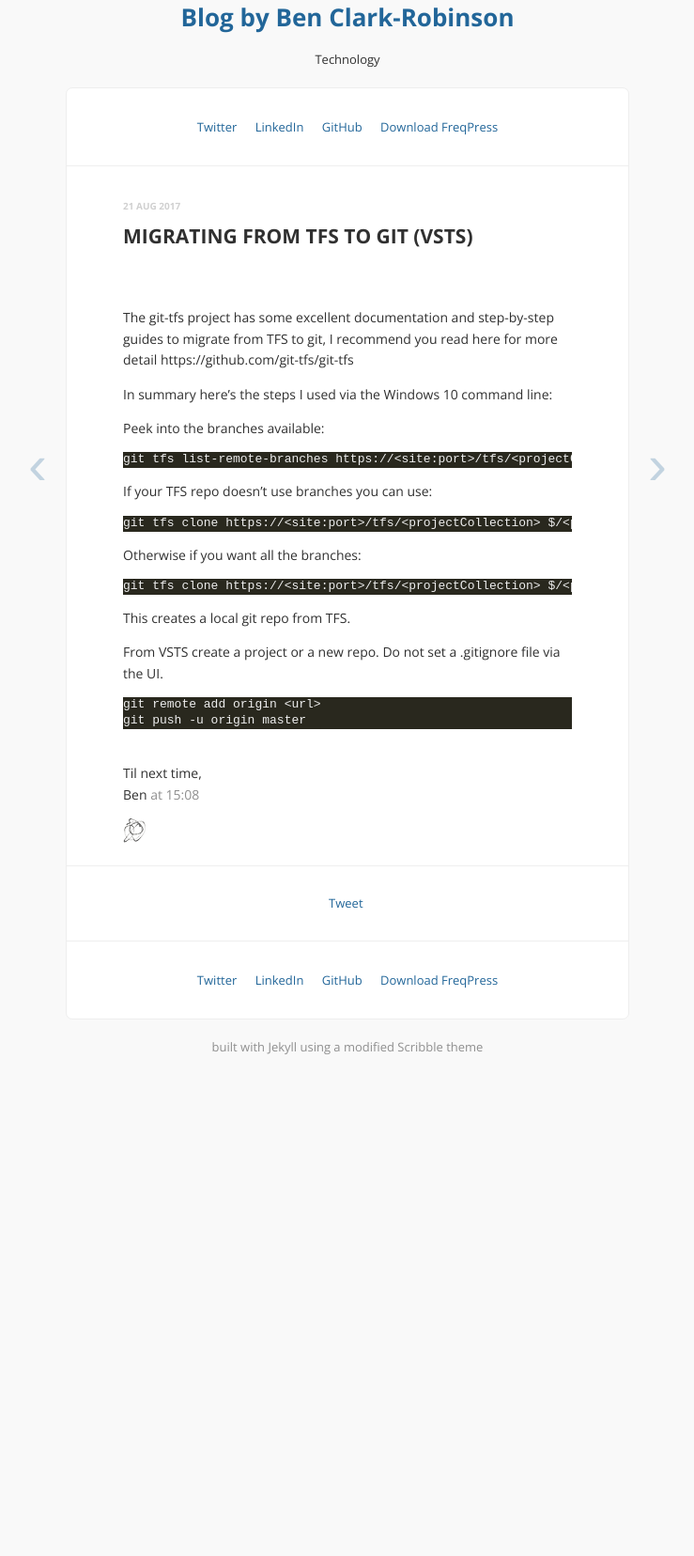
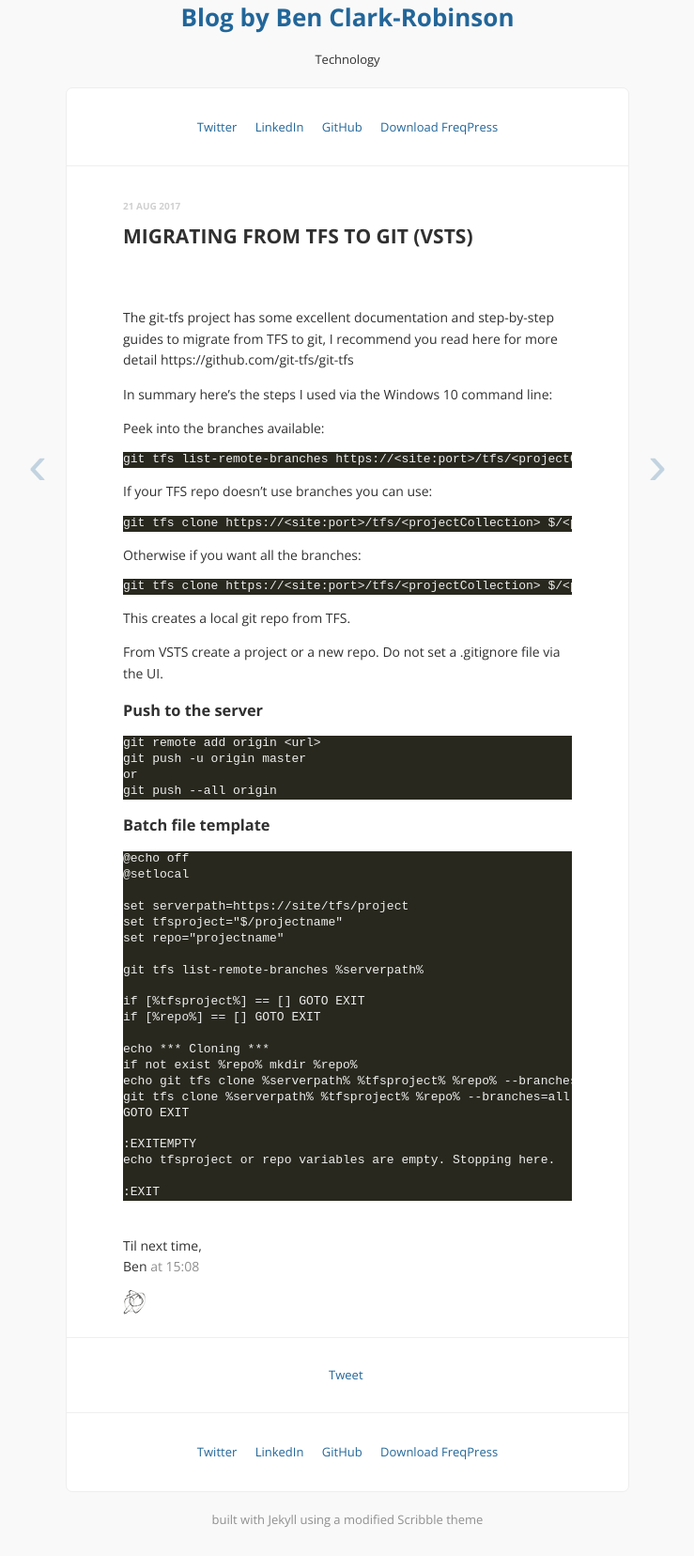
Before and after one commit to Mozketo/mozketo.github.io, a Jekyll site: the page built from _posts/2017-08-21-migrating-from-tfs-to-git.md, in a window 1280 px wide. Shown: the whole page at 94% size, without its empty margins (270-1009 px from the left). Built offline with Jekyll 4.4.1, drawn with Linux system fonts in a browser that asks for light colours; comment, search, counter and statistics services are not loaded; before the commit the page ends 1154 px from its top, so only the background shows below that.

Commit message:
Added a little more info to remind me about tfs -> git

````diff
--- a/_posts/2017-08-21-migrating-from-tfs-to-git.md
+++ b/_posts/2017-08-21-migrating-from-tfs-to-git.md
@@ -33,7 +33,38 @@ This creates a local git repo from TFS.
 
 From VSTS create a project or a new repo. Do not set a .gitignore file via the UI.
 
+### Push to the server
+
 ```
 git remote add origin <url>
 git push -u origin master
+or
+git push --all origin
 ```
+
+### Batch file template
+
+```
+@echo off
+@setlocal
+
+set serverpath=https://site/tfs/project
+set tfsproject="$/projectname"
+set repo="projectname"
+
+git tfs list-remote-branches %serverpath%
+
+if [%tfsproject%] == [] GOTO EXIT
+if [%repo%] == [] GOTO EXIT
+
+echo *** Cloning ***
+if not exist %repo% mkdir %repo%
+echo git tfs clone %serverpath% %tfsproject% %repo% --branches=all
+git tfs clone %serverpath% %tfsproject% %repo% --branches=all
+GOTO EXIT
+
+:EXITEMPTY
+echo tfsproject or repo variables are empty. Stopping here.
+
+:EXIT
+```
````
